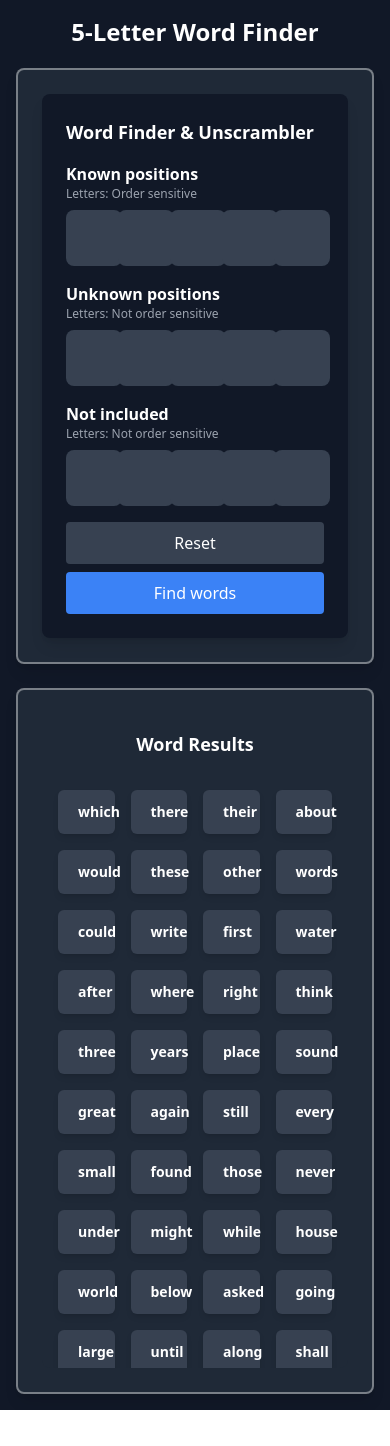
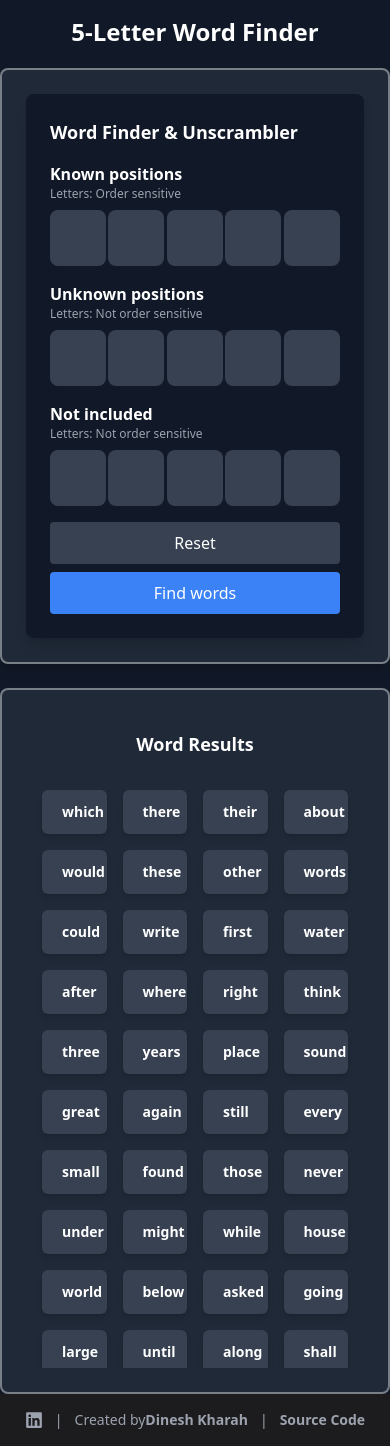
Before and after one commit to dineshkharah/5-letter-word-finder-react, a React (Vite) app: page / in a window 390 px wide. Before the commit the page ends 1410 px from the top, so only its background shows below. Built offline with nearby package versions, Linux system fonts and the light colour scheme.

Commit message:
Introduced a responsive footer with social & source links. Used `whitespace-nowrap` to prevent unintended line breaks.

```diff
--- a/package.json
+++ b/package.json
@@ -11,7 +11,8 @@
   },
   "dependencies": {
     "react": "^19.0.0",
-    "react-dom": "^19.0.0"
+    "react-dom": "^19.0.0",
+    "react-icons": "^5.5.0"
   },
   "devDependencies": {
     "@eslint/js": "^9.21.0",
--- a/src/App.jsx
+++ b/src/App.jsx
@@ -1,6 +1,7 @@
 import React, { useState, useEffect } from "react";
 import WordResults from "./components/WordResults";
 import WordFinder from "./components/WordFinder";
+import Footer from "./components/Footer";
 
 const App = () => {
   const [results, setResults] = useState([]);
@@ -15,7 +16,7 @@ const App = () => {
   }, []);
 
   return (
-    <div className="flex flex-col items-center w-screen min-h-screen bg-gray-900 text-white p-4 md:p-8">
+    <div className="flex flex-col items-center w-screen min-h-screen bg-gray-900 text-white pt-4">
       <h1 className="text-2xl font-bold text-center mb-5">5-Letter Word Finder</h1>
 
       {/* Responsive Layout */}
@@ -31,6 +32,7 @@ const App = () => {
           <WordResults filteredWords={results} allWords={wordDataset} />
         </div>
       </div>
+      <Footer />
     </div>
   );
 };
--- /dev/null
+++ b/src/components/Footer.jsx
@@ -0,0 +1,41 @@
+import React from 'react';
+import { FaLinkedin } from 'react-icons/fa';
+
+const Footer = () => {
+    return (
+        <footer className="w-full py-4 bg-[#1c1c1e] text-gray-400 text-center text-sm mt-auto">
+            <div className="flex items-center justify-center gap-3">
+                <a
+                    href="https://www.linkedin.com/in/dinesh-kharah"
+                    target="_blank"
+                    rel="noopener noreferrer"
+                    className="text-gray-400 transition-colors duration-300 hover:text-white"
+                >
+                    <FaLinkedin className="text-lg" />
+                </a>
+                <span>|</span>
+                <span className="whitespace-nowrap">Created by
+                    <a
+                        href="https://github.com/dineshkharah"
+                        target="_blank"
+                        rel="noopener noreferrer"
+                        className="text-gray-400 font-bold transition-colors duration-300 hover:text-white"
+                    >
+                        Dinesh Kharah
+                    </a>
+                </span>
+                <span>|</span>
+                <a
+                    href="https://github.com/dineshkharah/movie-review.git"
+                    target="_blank"
+                    rel="noopener noreferrer"
+                    className="text-gray-400 font-bold transition-colors duration-300 hover:text-white"
+                >
+                    Source Code
+                </a>
+            </div>
+        </footer>
+    );
+};
+
+export default Footer;
```
Also changed, not shown: 1 other file (tests, documents, lock files or other folders).
